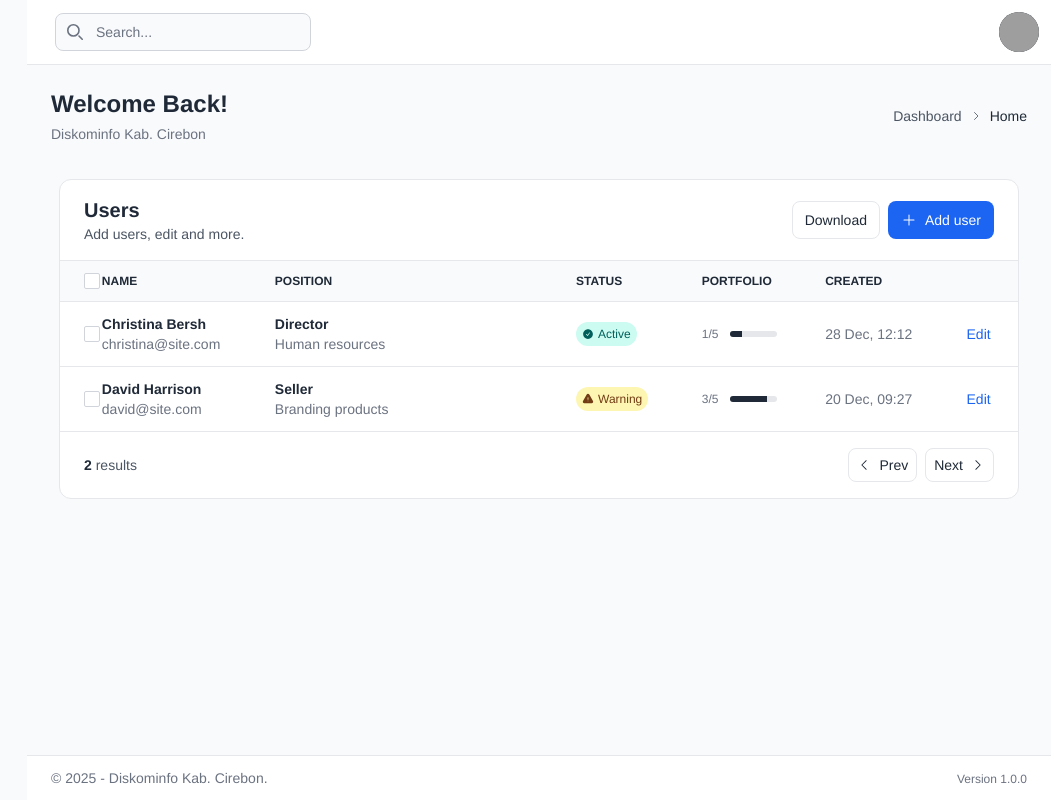
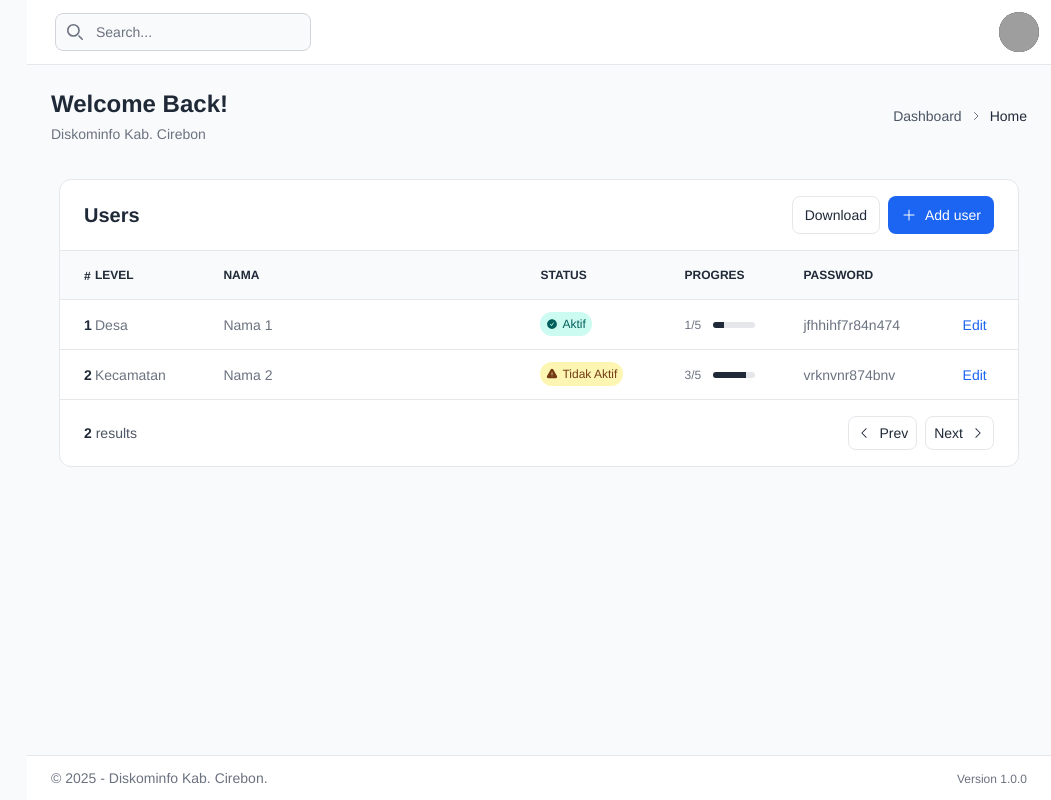
Before and after one commit to azharanggakusuma/simades, a Next.js app: page /dashboard/pages/users in a window 1280 px wide. Shown: the whole page, without its empty margins (229-1280 px from the left). Built offline with nearby package versions, Linux system fonts and the light colour scheme; grey boxes are pictures that could not be loaded.

Commit message:
feat: update TableUser component to enhance user information display and improve accessibility

```diff
--- a/app/dashboard/pages/users/TableUser.tsx
+++ b/app/dashboard/pages/users/TableUser.tsx
@@ -1,6 +1,5 @@
 import {
   PlusIcon,
-  CheckIcon,
   CheckCircleIcon,
   ExclamationTriangleIcon,
   ChevronLeftIcon,
@@ -23,9 +22,6 @@ export default function TableUser() {
                     <h2 className="text-xl font-semibold text-gray-800 dark:text-neutral-200">
                       Users
                     </h2>
-                    <p className="text-sm text-gray-600 dark:text-neutral-400">
-                      Add users, edit and more.
-                    </p>
                   </div>
                   <div>
                     <div className="inline-flex gap-x-2">
@@ -52,32 +48,25 @@ export default function TableUser() {
                   <thead className="bg-gray-50 dark:bg-neutral-800">
                     <tr>
                       <th scope="col" className="ps-6 py-3 text-start">
-                        <label
-                          htmlFor="hs-at-with-checkboxes-main"
-                          className="flex"
-                        >
-                          <input
-                            type="checkbox"
-                            className="shrink-0 border-gray-300 rounded-sm text-blue-600 focus:ring-blue-500 checked:border-blue-500 disabled:opacity-50 disabled:pointer-events-none dark:bg-neutral-800 dark:border-neutral-600 dark:checked:bg-blue-500 dark:checked:border-blue-500 dark:focus:ring-offset-gray-800"
-                            id="hs-at-with-checkboxes-main"
-                          />
-                          <span className="sr-only">Checkbox</span>
-                        </label>
+                        <span className="text-xs font-semibold uppercase text-gray-800 dark:text-neutral-200">
+                          #
+                        </span>
                       </th>
+
                       <th
                         scope="col"
                         className="ps-6 lg:ps-3 xl:ps-0 pe-6 py-3 text-start"
                       >
                         <div className="flex items-center gap-x-2">
                           <span className="text-xs font-semibold uppercase text-gray-800 dark:text-neutral-200">
-                            Name
+                            Level
                           </span>
                         </div>
                       </th>
                       <th scope="col" className="px-6 py-3 text-start">
                         <div className="flex items-center gap-x-2">
                           <span className="text-xs font-semibold uppercase text-gray-800 dark:text-neutral-200">
-                            Position
+                            Nama
                           </span>
                         </div>
                       </th>
@@ -91,14 +80,14 @@ export default function TableUser() {
                       <th scope="col" className="px-6 py-3 text-start">
                         <div className="flex items-center gap-x-2">
                           <span className="text-xs font-semibold uppercase text-gray-800 dark:text-neutral-200">
-                            Portfolio
+                            Progres
                           </span>
                         </div>
                       </th>
                       <th scope="col" className="px-6 py-3 text-start">
                         <div className="flex items-center gap-x-2">
                           <span className="text-xs font-semibold uppercase text-gray-800 dark:text-neutral-200">
-                            Created
+                            Password
                           </span>
                         </div>
                       </th>
@@ -109,29 +98,16 @@ export default function TableUser() {
                   <tbody className="divide-y divide-gray-200 dark:divide-neutral-700">
                     <tr>
                       <td className="size-px whitespace-nowrap">
-                        <div className="ps-6 py-3">
-                          <label
-                            htmlFor="hs-at-with-checkboxes-1"
-                            className="flex"
-                          >
-                            <input
-                              type="checkbox"
-                              className="shrink-0 border-gray-300 rounded-sm text-blue-600 focus:ring-blue-500 checked:border-blue-500 disabled:opacity-50 disabled:pointer-events-none dark:bg-neutral-800 dark:border-neutral-600 dark:checked:bg-blue-500 dark:checked:border-blue-500 dark:focus:ring-offset-gray-800"
-                              id="hs-at-with-checkboxes-1"
-                            />
-                            <span className="sr-only">Checkbox</span>
-                          </label>
+                        <div className="ps-6 py-3 text-sm font-semibold text-gray-800 dark:text-neutral-200">
+                          1
                         </div>
                       </td>
                       <td className="size-px whitespace-nowrap">
                         <div className="ps-6 lg:ps-3 xl:ps-0 pe-6 py-3">
                           <div className="flex items-center gap-x-3">
                             <div className="grow">
-                              <span className="block text-sm font-semibold text-gray-800 dark:text-neutral-200">
-                                Christina Bersh
-                              </span>
                               <span className="block text-sm text-gray-500 dark:text-neutral-500">
-                                christina@site.com
+                                Desa
                               </span>
                             </div>
                           </div>
@@ -139,11 +115,8 @@ export default function TableUser() {
                       </td>
                       <td className="h-px w-72 whitespace-nowrap">
                         <div className="px-6 py-3">
-                          <span className="block text-sm font-semibold text-gray-800 dark:text-neutral-200">
-                            Director
-                          </span>
                           <span className="block text-sm text-gray-500 dark:text-neutral-500">
-                            Human resources
+                            Nama 1
                           </span>
                         </div>
                       </td>
@@ -151,7 +124,7 @@ export default function TableUser() {
                         <div className="px-6 py-3">
                           <span className="py-1 px-1.5 inline-flex items-center gap-x-1 text-xs font-medium bg-teal-100 text-teal-800 rounded-full dark:bg-teal-500/10 dark:text-teal-500">
                             <CheckCircleIcon className="size-3" />
-                            Active
+                            Aktif
                           </span>
                         </div>
                       </td>
@@ -177,7 +150,7 @@ export default function TableUser() {
                       <td className="size-px whitespace-nowrap">
                         <div className="px-6 py-3">
                           <span className="text-sm text-gray-500 dark:text-neutral-500">
-                            28 Dec, 12:12
+                            jfhhihf7r84n474
                           </span>
                         </div>
                       </td>
@@ -194,29 +167,17 @@ export default function TableUser() {
                     </tr>
                     <tr>
                       <td className="size-px whitespace-nowrap">
-                        <div className="ps-6 py-3">
-                          <label
-                            htmlFor="hs-at-with-checkboxes-2"
-                            className="flex"
-                          >
-                            <input
-                              type="checkbox"
-                              className="shrink-0 border-gray-300 rounded-sm text-blue-600 focus:ring-blue-500 checked:border-blue-500 disabled:opacity-50 disabled:pointer-events-none dark:bg-neutral-800 dark:border-neutral-600 dark:checked:bg-blue-500 dark:checked:border-blue-500 dark:focus:ring-offset-gray-800"
-                              id="hs-at-with-checkboxes-2"
-                            />
-                            <span className="sr-only">Checkbox</span>
-                          </label>
+                        <div className="ps-6 py-3 text-sm font-semibold text-gray-800 dark:text-neutral-200">
+                          2
                         </div>
                       </td>
+
                       <td className="size-px whitespace-nowrap">
                         <div className="ps-6 lg:ps-3 xl:ps-0 pe-6 py-3">
                           <div className="flex items-center gap-x-3">
                             <div className="grow">
-                              <span className="block text-sm font-semibold text-gray-800 dark:text-neutral-200">
-                                David Harrison
-                              </span>
                               <span className="block text-sm text-gray-500 dark:text-neutral-500">
-                                david@site.com
+                                Kecamatan
                               </span>
                             </div>
                           </div>
@@ -224,11 +185,8 @@ export default function TableUser() {
                       </td>
                       <td className="h-px w-72 whitespace-nowrap">
                         <div className="px-6 py-3">
-                          <span className="block text-sm font-semibold text-gray-800 dark:text-neutral-200">
-                            Seller
-                          </span>
                           <span className="block text-sm text-gray-500 dark:text-neutral-500">
-                            Branding products
+                            Nama 2
                           </span>
                         </div>
                       </td>
@@ -236,7 +194,7 @@ export default function TableUser() {
                         <div className="px-6 py-3">
                           <span className="py-1 px-1.5 inline-flex items-center gap-x-1 text-xs font-medium bg-yellow-100 text-yellow-800 rounded-full dark:bg-yellow-500/10 dark:text-yellow-500">
                             <ExclamationTriangleIcon className="size-3" />
-                            Warning
+                            Tidak Aktif
                           </span>
                         </div>
                       </td>
@@ -262,7 +220,7 @@ export default function TableUser() {
                       <td className="size-px whitespace-nowrap">
                         <div className="px-6 py-3">
                           <span className="text-sm text-gray-500 dark:text-neutral-500">
-                            20 Dec, 09:27
+                            vrknvnr874bnv
                           </span>
                         </div>
                       </td>
```
